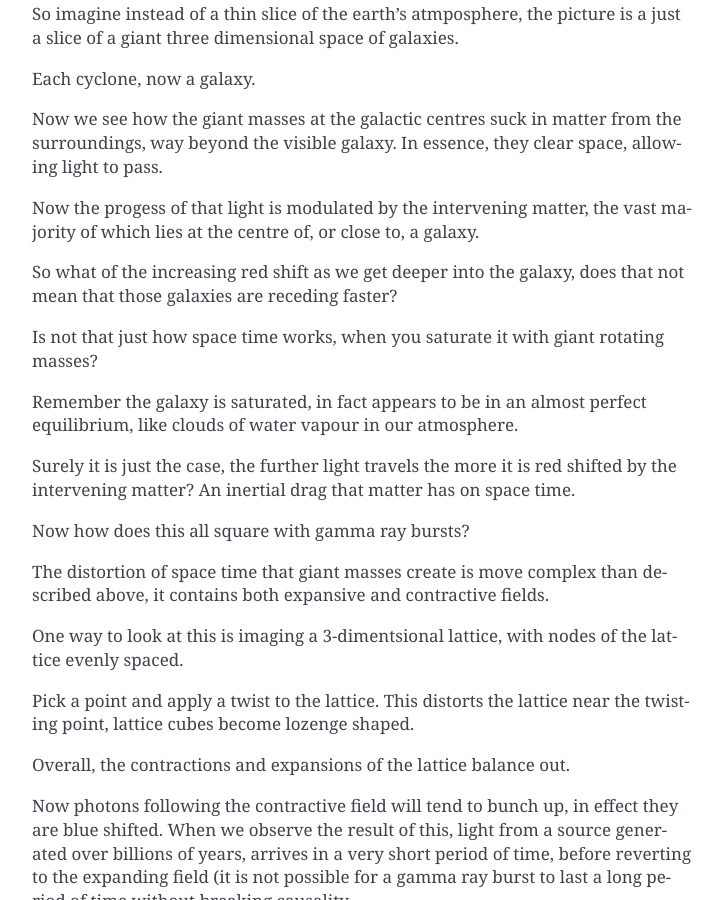
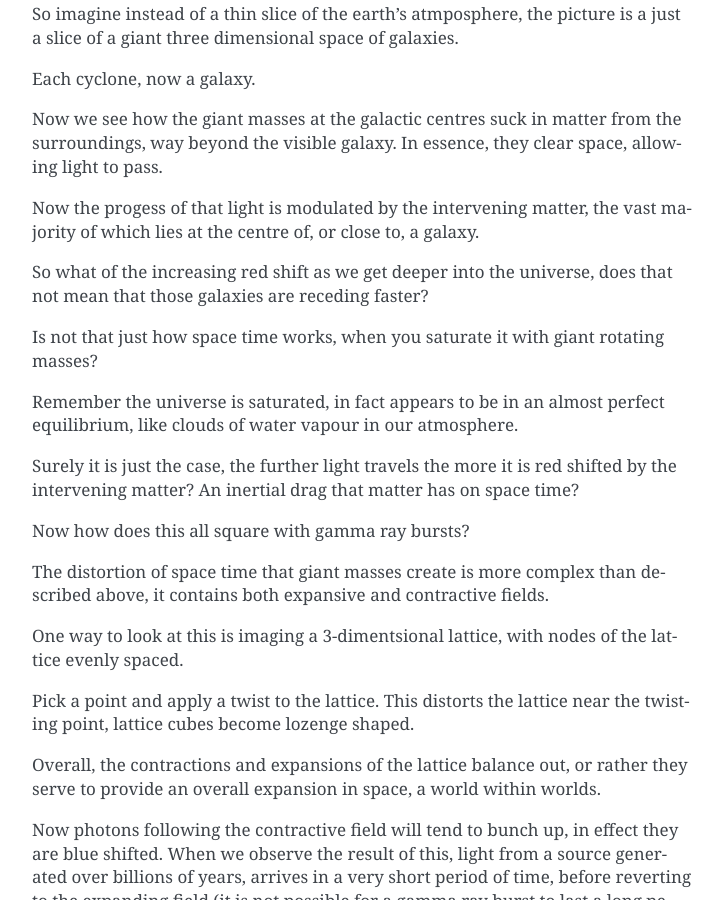
Before and after one commit to openbermuda/karmapi, a Sphinx documentation site: the page built from docs/nodice/exandcon.rst, in a window 1280 px wide and 900 px high, scrolled down 628 px. Shown: the whole window, without its empty margins (388-1110 px from the left). Built offline with Sphinx 7.4.7, drawn with Linux system fonts in a browser that asks for light colours; formulas are drawn with MathJax 3; pages that are not in the unit, such as notebooks, are missing from menus; some of the changed text lies outside the part shown.

```diff
--- a/docs/nodice/exandcon.rst
+++ b/docs/nodice/exandcon.rst
@@ -13,7 +13,7 @@ expanding and contracting fields.
 This is perhaps one of the harder parts of the theory to picture.
 
 Satelite loops of water vapour in the earth's atmosphere may help with
-this
+this.
 
 This site has excellent animations:
 
@@ -43,22 +43,22 @@ they clear space, allowing light to pass.
 Now the progess of that light is modulated by the intervening matter,
 the vast majority of which lies at the centre of, or close to, a galaxy.
 
-So what of the increasing red shift as we get deeper into the galaxy,
+So what of the increasing red shift as we get deeper into the universe,
 does that not mean that those galaxies are receding faster?
 
 Is not that just how space time works, when you saturate it with giant
 rotating masses?
 
-Remember the galaxy is saturated, in fact appears to be in an almost
+Remember the universe is saturated, in fact appears to be in an almost
 perfect equilibrium, like clouds of water vapour in our atmosphere.
 
 Surely it is just the case, the further light travels the more it is
 red shifted by the intervening matter?  An inertial drag that matter
-has on space time.
+has on space time?
 
 Now how does this all square with gamma ray bursts?
 
-The distortion of space time that giant masses create is move complex
+The distortion of space time that giant masses create is more complex
 than described above, it contains both expansive and contractive
 fields.
 
@@ -68,7 +68,9 @@ nodes of the lattice evenly spaced.
 Pick a point and apply a twist to the lattice.   This distorts the
 lattice near the twisting point, lattice cubes become lozenge shaped.
 
-Overall, the contractions and expansions of the lattice balance out.
+Overall, the contractions and expansions of the lattice balance out,
+or rather they serve to provide an overall expansion in space, a world
+within worlds.
 
 Now photons following the contractive field will tend to bunch up, in
 effect they are blue shifted.  When we observe the result of this,
```
Also changed, not shown: docs/nodice/static.rst (+47 -13 lines), 1 other file.
